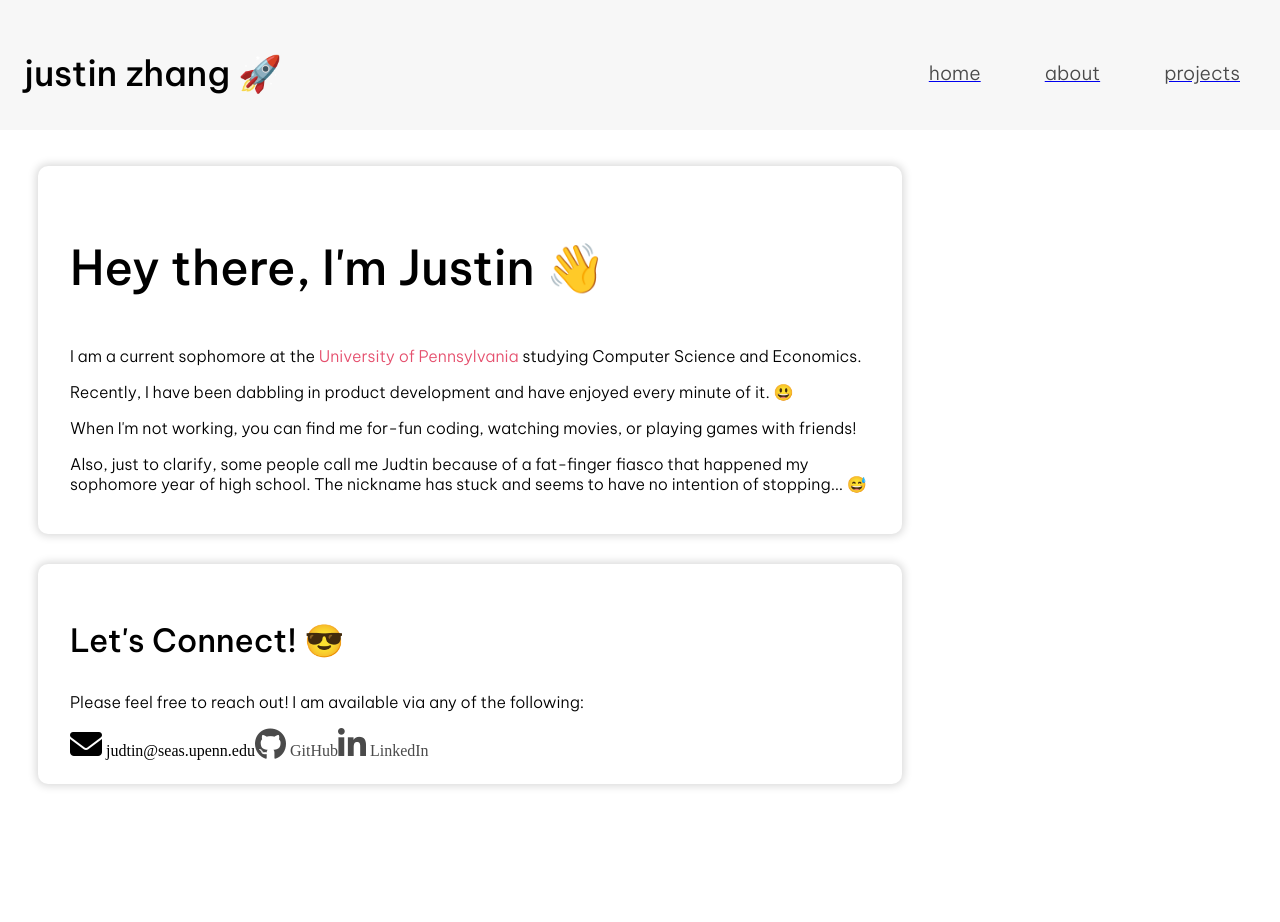
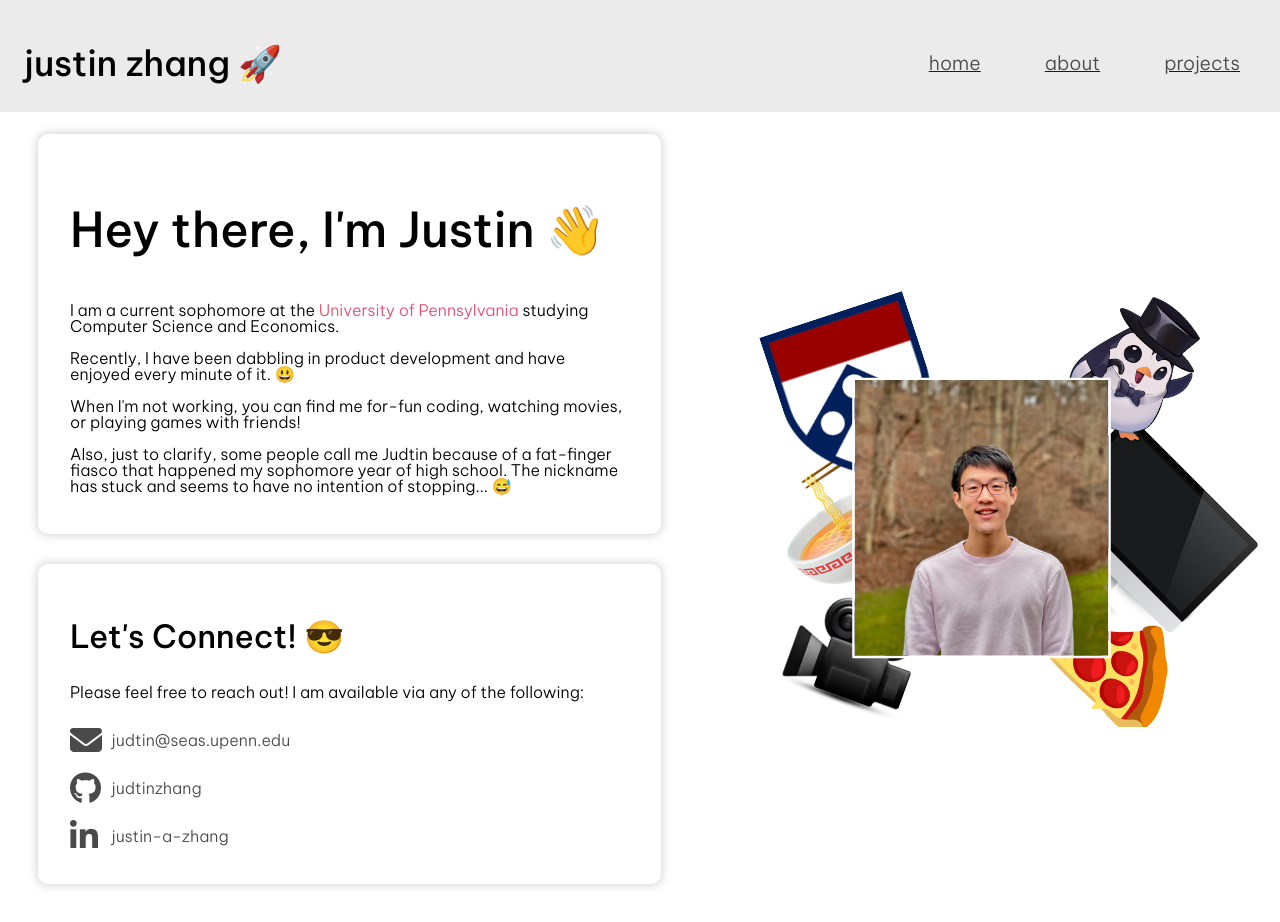
Before and after one commit to judtinzhang/personal-website, a React (Vite) app: page / in a window 1280 px wide. Before the commit the page ends 814 px from the top, so only its background shows below. Built offline with nearby package versions, Linux system fonts and the light colour scheme.

Commit message:
finished home page

```diff
--- a/package.json
+++ b/package.json
@@ -12,6 +12,7 @@
   "license": "ISC",
   "dependencies": {
     "parcel-bundler": "^1.12.5",
+    "public": "^0.1.5",
     "react": "^17.0.2",
     "react-dom": "^17.0.2",
     "react-router-dom": "^6.2.1",
--- a/src/App.js
+++ b/src/App.js
@@ -1,13 +1,36 @@
 import React from 'react'
 
+import JustinArt from '../public/justin_art.svg';
 import Nav from './components/Nav'
-import { Text, HeaderSpace, Card, Column, HyperLink, Anchor } from './components/Styles'
+import {
+    Text,
+    HeaderSpace,
+    Card,
+    Row,
+    HyperLink,
+    Anchor,
+    ConnectTabs,
+} from './components/Styles'
 
 const App = () => {
+
+    const ConnectionBar = ({ href, iClass, text}) => (
+        <>
+            <Anchor href={href} target="_blank">
+                <ConnectTabs>
+                    <i class={iClass} style={{ width: '2.6rem'}}/>
+                    <Text>{text}</Text>
+                </ConnectTabs>
+            </Anchor>
+        </>
+    )
+
     return (
         <>
             <Nav />
             <HeaderSpace />
+            <Row>
+                <div>
                     <Card>
                         <Text bold size='3rem'>
                             Hey there, I'm Justin 👋
@@ -34,15 +57,27 @@ const App = () => {
                             Please feel free to reach out! I am available via any of the following:
                         </Text>
 
-                {/* work on this! */}
-                <i class="fas fa-envelope fa-2x"></i> judtin@seas.upenn.edu
-                <Anchor href="https://www.linkedin.com/in/justin-a-zhang/" target="_blank">
-                <i class="fab fa-github fa-2x" /> GitHub
-                </Anchor>
-                <Anchor href="https://www.linkedin.com/in/justin-a-zhang/" target="_blank">
-                    <i class="fab fa-linkedin-in fa-2x" /> LinkedIn
-                </Anchor>
+                        <ConnectionBar
+                            href='mailto: judtin@seas.upenn.edu'
+                            iClass="fas fa-envelope fa-2x"
+                            text='judtin@seas.upenn.edu'
+                        />
+
+                        <ConnectionBar
+                            href='https://github.com/judtinzhang'
+                            iClass="fab fa-github fa-2x"
+                            text='judtinzhang'
+                        />
+
+                        <ConnectionBar
+                            href='https://www.linkedin.com/in/justin-a-zhang/'
+                            iClass="fab fa-linkedin-in fa-2x"
+                            text='justin-a-zhang'
+                        />
                     </Card>
+                </div>
+                <img src={JustinArt} alt="Justin Zhang" width="46%" height="auto" style={{zIndex: '99', display: 'block', margin: 'auto'}} />
+            </Row>
         </>
     )
 }
--- a/src/components/Styles.js
+++ b/src/components/Styles.js
@@ -4,11 +4,11 @@ export const NavStyle = s.nav`
   padding: 1rem 1.5rem 0rem 1.5rem;
   display: flex;
   width: 100%;
-  max-height: 8rem;
+  max-height: 6rem;
   position: fixed;
   top: 0;
   left: 0;
-  background: rgba(247, 247, 247, 0.9);
+  background: rgba(230, 230, 230, 0.8);
   align-items: center;
   justify-content: space-between;
   z-index: 100;
@@ -17,9 +17,18 @@ export const NavStyle = s.nav`
 export const Text = s.p`
   font-size: ${({ size }) => size || '1rem'};
   font-weight: ${({ bold }) => (bold ? '500' : '350')};
+  line-height: 1;
+  overflow-wrap: break-word;
+  color: '#4a4a4a';
+  font-family: 'Be Vietnam Pro', sans-serif;
+`
+
+export const InLineText = s.p`
+  font-size: ${({ size }) => size || '1rem'};
+  font-weight: ${({ bold }) => (bold ? '500' : '350')};
   line-height: 1.25;
   overflow-wrap: break-word;
-  color: '#4a4a4a';
+  color: 'black';
   font-family: 'Be Vietnam Pro', sans-serif;
 `
 
@@ -42,7 +51,7 @@ export const HyperLink = s.a`
 `
 
 export const HeaderSpace = s.div`
-  height: 8rem;
+  height: 6rem;
 `
 
 export const Card = s.div`
@@ -50,13 +59,18 @@ export const Card = s.div`
   box-shadow: 0 0 8px 2px #d9d9d9;
   padding: 1.5rem 2rem;
   background-color: white;
-  margin-bottom: 2rem;
   max-width: 50rem;
   margin: 30px
 `
 
-export const Column = s.div`
+export const Row = s.div`
+  display: flex;
+  flex: 1 1 30%;
+  align-items: center;
+  justify-content: space-around;
+`
+
+export const ConnectTabs = s.div`
   display: flex;
   align-items: center;
-  justify-content: space-evenly;
 `
```
Also changed, not shown: public/justin_art.svg (added), 1 other file (tests, documents, lock files or other folders). Lines whose indentation alone changed are shown as unchanged.
